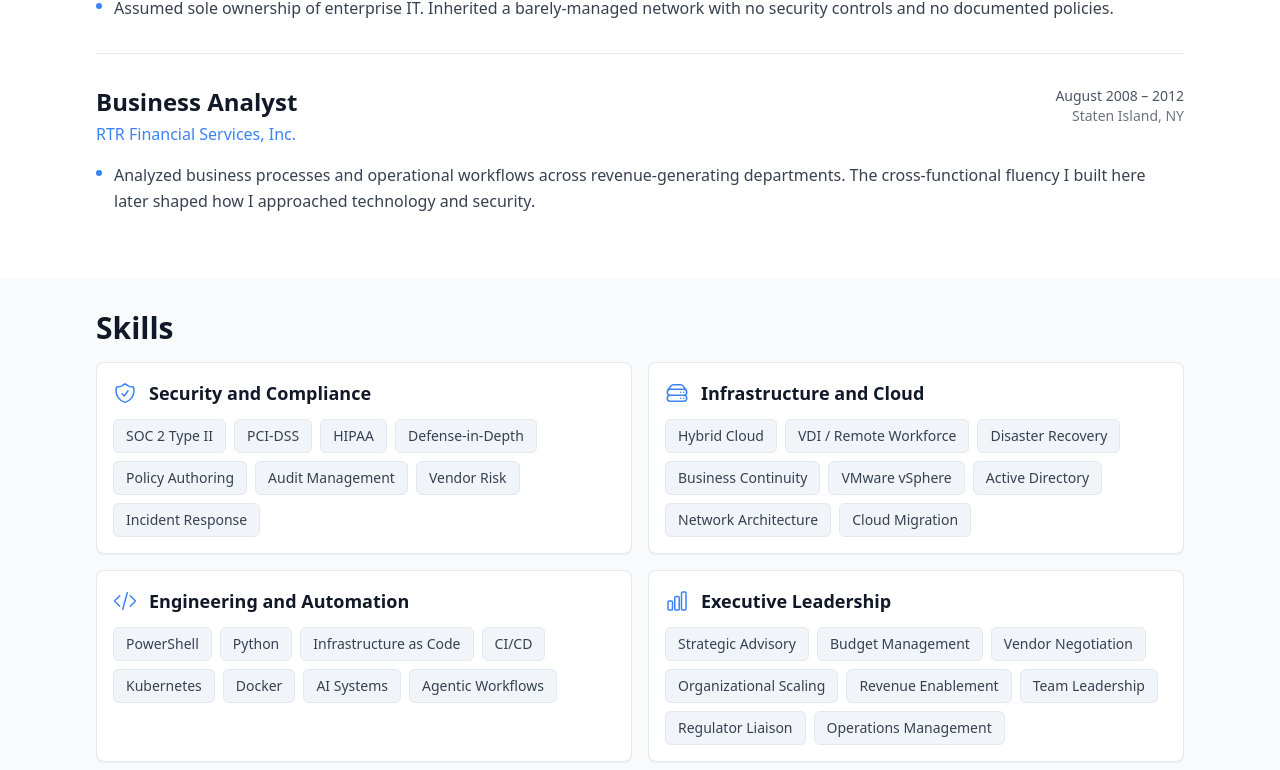
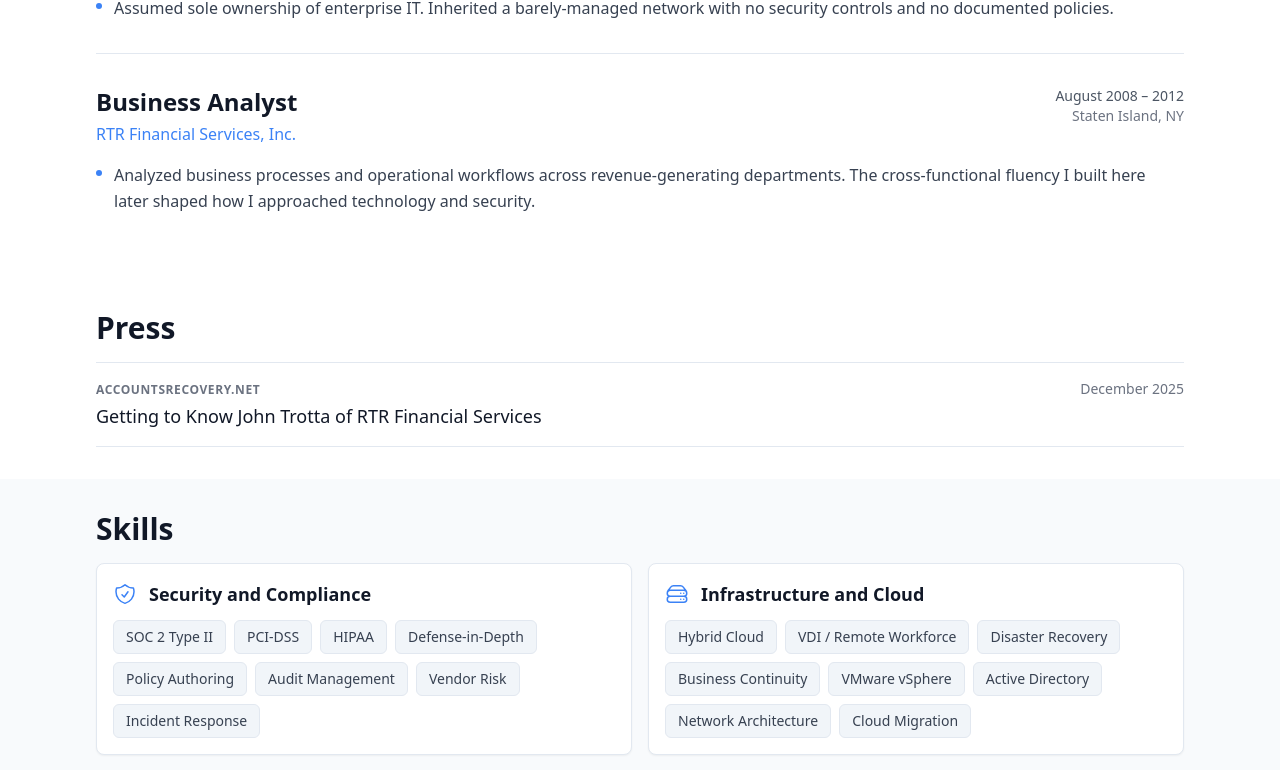
Before and after one commit to johntrottadev/jtrotta.dev, a Next.js app: page / in a window 1280 px wide. Shown: the part 1990-2760 px from the top of the page. Built offline with nearby package versions, Linux system fonts and the light colour scheme.

Commit message:
Add Press section with AccountsRecovery.net interview, between Experience and Skills

```diff
--- a/src/app/page.tsx
+++ b/src/app/page.tsx
@@ -1,6 +1,7 @@
 import Navigation from "@/components/Navigation";
 import Hero from "@/components/Hero";
 import Experience from "@/components/Experience";
+import Press from "@/components/Press";
 import Skills from "@/components/Skills";
 import Certifications from "@/components/Certifications";
 import Education from "@/components/Education";
@@ -15,6 +16,7 @@ export default function Home() {
       <main>
         <Hero />
         <Experience />
+        <Press />
         <Skills />
         <Certifications />
         <Education />
--- a/src/components/Navigation.tsx
+++ b/src/components/Navigation.tsx
@@ -5,6 +5,7 @@ import { resumeData } from "@/data/resume";
 
 const navLinks = [
   { label: "Experience", href: "#experience" },
+  { label: "Press", href: "#press" },
   { label: "Skills", href: "#skills" },
   { label: "Certifications", href: "#certifications" },
   { label: "Education", href: "#education" },
--- /dev/null
+++ b/src/components/Press.tsx
@@ -0,0 +1,44 @@
+import { resumeData } from "@/data/resume";
+
+export default function Press() {
+  if (resumeData.press.length === 0) return null;
+
+  return (
+    <section id="press" className="py-6 sm:py-8 bg-white">
+      <div className="max-w-6xl mx-auto px-4 sm:px-6 lg:px-8">
+        <h2 className="text-2xl sm:text-3xl font-bold text-gray-900 mb-4">
+          Press
+        </h2>
+
+        <ul className="divide-y divide-section-border border-y border-section-border">
+          {resumeData.press.map((item) => (
+            <li key={item.url}>
+              <a
+                href={item.url}
+                target="_blank"
+                rel="noopener noreferrer"
+                className="group flex flex-col sm:flex-row sm:items-baseline sm:justify-between gap-1 sm:gap-6 py-4 hover:bg-section-bg transition-colors -mx-2 px-2 rounded"
+              >
+                <div className="flex-1 min-w-0">
+                  <p className="text-xs font-semibold text-gray-500 uppercase tracking-wider">
+                    {item.publication}
+                  </p>
+                  <p className="text-base sm:text-lg text-gray-900 group-hover:text-accent transition-colors mt-1">
+                    {item.title}
+                    <span
+                      className="inline-block ml-2 text-accent opacity-0 group-hover:opacity-100 transition-opacity"
+                      aria-hidden="true"
+                    >
+                      →
+                    </span>
+                  </p>
+                </div>
+                <p className="text-sm text-gray-500 shrink-0">{item.date}</p>
+              </a>
+            </li>
+          ))}
+        </ul>
+      </div>
+    </section>
+  );
+}
--- a/src/data/resume.ts
+++ b/src/data/resume.ts
@@ -49,6 +49,13 @@ export interface StackItem {
   url?: string;
 }
 
+export interface PressItem {
+  publication: string;
+  date: string;
+  title: string;
+  url: string;
+}
+
 export interface ResumeData {
   contact: ContactInfo;
   summary: string;
@@ -58,6 +65,7 @@ export interface ResumeData {
   education: EducationEntry[];
   projects: Project[];
   stack: StackItem[];
+  press: PressItem[];
 }
 
 export const resumeData: ResumeData = {
@@ -271,4 +279,13 @@ export const resumeData: ResumeData = {
       url: "https://gist.github.com/karpathy/442a6bf555914893e9891c11519de94f",
     },
   ],
+
+  press: [
+    {
+      publication: "AccountsRecovery.net",
+      date: "December 2025",
+      title: "Getting to Know John Trotta of RTR Financial Services",
+      url: "https://www.accountsrecovery.net/2025/12/11/getting-to-know-john-trotta-of-rtr-financial-services/",
+    },
+  ],
 };
```
